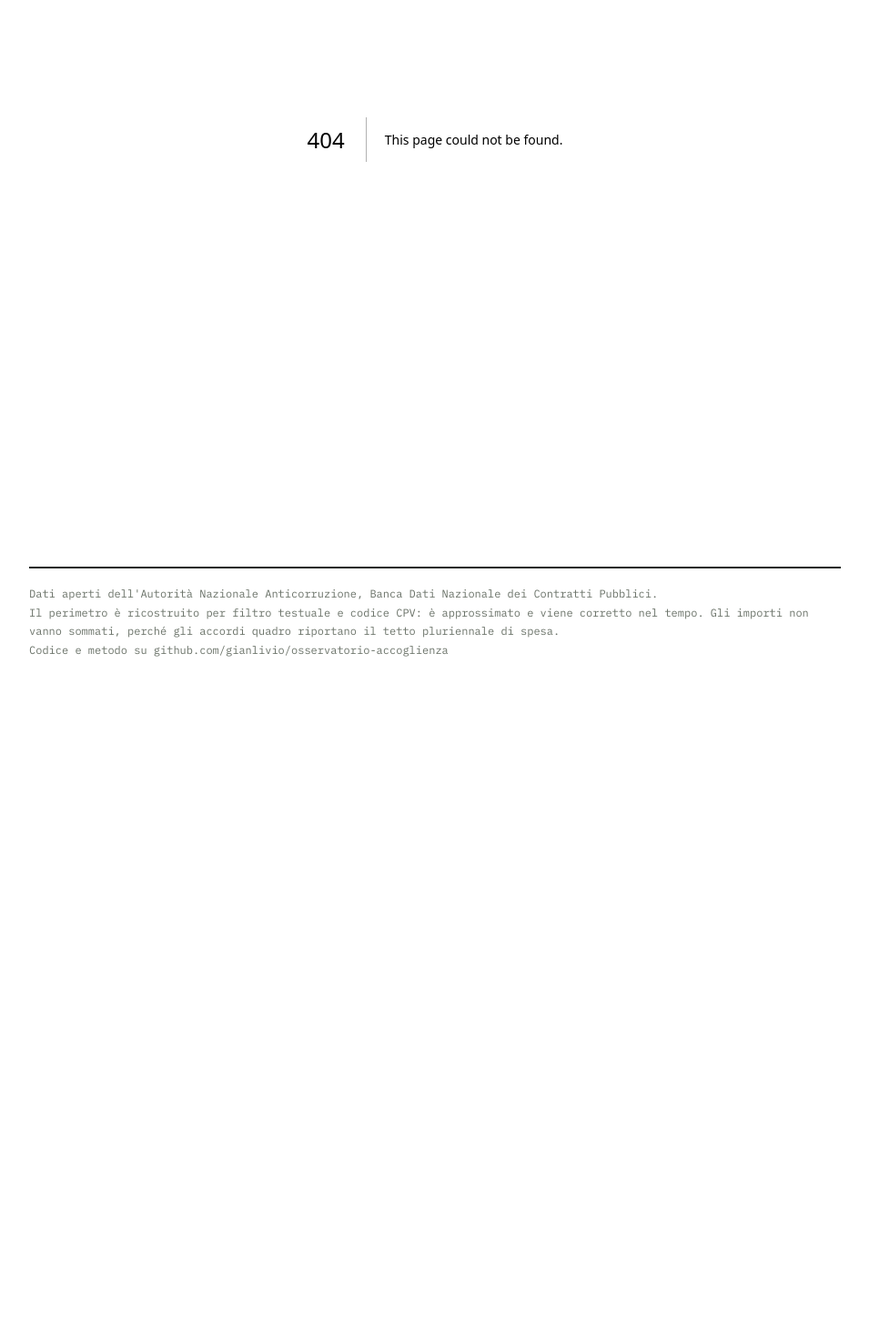
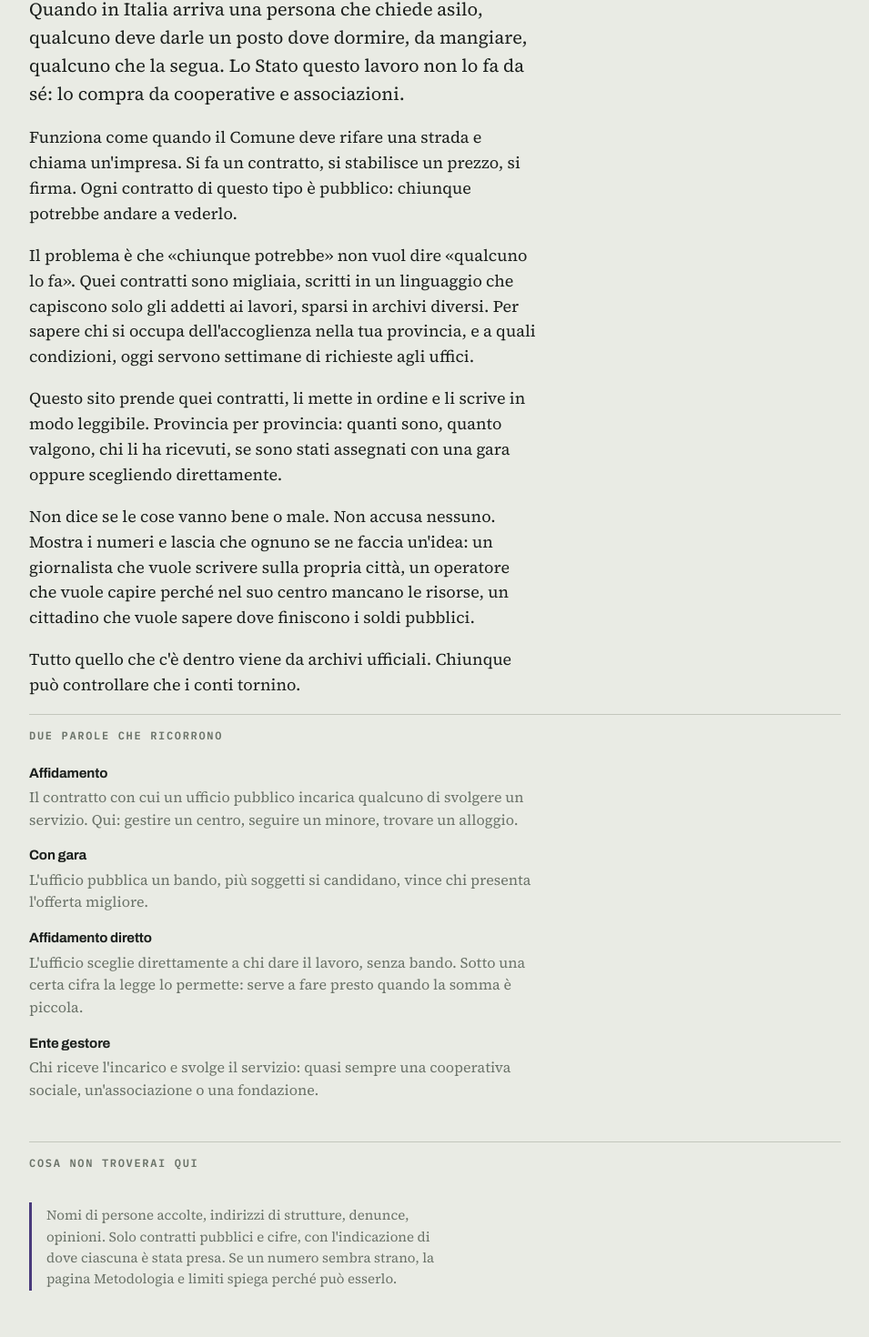
Before and after one commit to gianlivio/osservatorio-accoglienza, a Next.js app in the folder sito/: page /che-cose in a window 1280 px wide. Before the commit this address had no page. Shown: the part 372-1842 px from the top of the page at 91% size, without its empty margins (162-1117 px from the left). Before the commit the page ends 1157 px from the top, so only its background shows below. Built offline with nearby package versions, Linux system fonts and the light colour scheme.

Commit message:
Copy riscritto in linguaggio comune, nuova pagina Che cos'è

```diff
--- /dev/null
+++ b/sito/app/che-cose/page.tsx
@@ -0,0 +1,84 @@
+import Link from "next/link";
+
+export const metadata = { title: "Che cos'è · Osservatorio Accoglienza" };
+
+export default function CheCose() {
+  return (
+    <main>
+      <Link href="/" className="indietro">← vai ai dati</Link>
+      <p className="occhiello">In parole semplici</p>
+      <h1 className="tesi">Che cos&apos;è <em>questo sito</em>.</h1>
+
+      <div className="prosa">
+        <p>
+          Quando in Italia arriva una persona che chiede asilo, qualcuno deve darle un posto
+          dove dormire, da mangiare, qualcuno che la segua. Lo Stato questo lavoro non lo fa
+          da sé: lo compra da cooperative e associazioni.
+        </p>
+        <p>
+          Funziona come quando il Comune deve rifare una strada e chiama un&apos;impresa. Si fa
+          un contratto, si stabilisce un prezzo, si firma. Ogni contratto di questo tipo è
+          pubblico: chiunque potrebbe andare a vederlo.
+        </p>
+        <p>
+          Il problema è che &laquo;chiunque potrebbe&raquo; non vuol dire &laquo;qualcuno lo
+          fa&raquo;. Quei contratti sono migliaia, scritti in un linguaggio che capiscono solo
+          gli addetti ai lavori, sparsi in archivi diversi. Per sapere chi si occupa
+          dell&apos;accoglienza nella tua provincia, e a quali condizioni, oggi servono
+          settimane di richieste agli uffici.
+        </p>
+        <p>
+          Questo sito prende quei contratti, li mette in ordine e li scrive in modo leggibile.
+          Provincia per provincia: quanti sono, quanto valgono, chi li ha ricevuti, se sono
+          stati assegnati con una gara oppure scegliendo direttamente.
+        </p>
+        <p>
+          Non dice se le cose vanno bene o male. Non accusa nessuno. Mostra i numeri e lascia
+          che ognuno se ne faccia un&apos;idea: un giornalista che vuole scrivere sulla propria
+          città, un operatore che vuole capire perché nel suo centro mancano le risorse, un
+          cittadino che vuole sapere dove finiscono i soldi pubblici.
+        </p>
+        <p>
+          Tutto quello che c&apos;è dentro viene da archivi ufficiali. Chiunque può controllare
+          che i conti tornino.
+        </p>
+      </div>
+
+      <section className="sezione">
+        <h2 className="titolo-sezione">Due parole che ricorrono</h2>
+        <dl className="glossario">
+          <dt>Affidamento</dt>
+          <dd>
+            Il contratto con cui un ufficio pubblico incarica qualcuno di svolgere un servizio.
+            Qui: gestire un centro, seguire un minore, trovare un alloggio.
+          </dd>
+          <dt>Con gara</dt>
+          <dd>
+            L&apos;ufficio pubblica un bando, più soggetti si candidano, vince chi presenta
+            l&apos;offerta migliore.
+          </dd>
+          <dt>Affidamento diretto</dt>
+          <dd>
+            L&apos;ufficio sceglie direttamente a chi dare il lavoro, senza bando. Sotto una
+            certa cifra la legge lo permette: serve a fare presto quando la somma è piccola.
+          </dd>
+          <dt>Ente gestore</dt>
+          <dd>
+            Chi riceve l&apos;incarico e svolge il servizio: quasi sempre una cooperativa
+            sociale, un&apos;associazione o una fondazione.
+          </dd>
+        </dl>
+      </section>
+
+      <section className="sezione">
+        <h2 className="titolo-sezione">Cosa non troverai qui</h2>
+        <p className="avviso">
+          Nomi di persone accolte, indirizzi di strutture, denunce, opinioni. Solo contratti
+          pubblici e cifre, con l&apos;indicazione di dove ciascuna è stata presa. Se un numero
+          sembra strano, la pagina <Link href="/metodologia">Metodologia e limiti</Link> spiega
+          perché può esserlo.
+        </p>
+      </section>
+    </main>
+  );
+}
--- a/sito/app/globals.css
+++ b/sito/app/globals.css
@@ -88,3 +88,14 @@ th.num .ordina{flex-direction:row-reverse}
 .mese i{position:absolute;inset:auto 0 0 0;background:var(--timbro);display:block}
 .assi-mesi{display:flex;justify-content:space-between;font-family:var(--dato);
   font-size:11px;color:var(--tenue)}
+
+.prosa{max-width:62ch;margin-bottom:16px}
+.prosa p{margin-bottom:18px;font-size:18px}
+.prosa p:first-child{font-size:20px}
+.glossario{max-width:62ch}
+.glossario dt{font-family:var(--display);font-weight:700;font-size:15px;
+  letter-spacing:-.01em;margin-top:16px}
+.glossario dt:first-child{margin-top:0}
+.glossario dd{color:var(--tenue);font-size:16px;margin-top:2px}
+.link-interno{color:var(--timbro);border-bottom:1px solid var(--linea);white-space:nowrap}
+.link-interno:hover{border-color:var(--timbro)}
--- a/sito/app/layout.tsx
+++ b/sito/app/layout.tsx
@@ -16,15 +16,14 @@ export default function RootLayout({ children }: { children: React.ReactNode })
         <div className="guscio">
           <header className="testata">
             <Link href="/" className="marchio">Osservatorio Accoglienza</Link>
-            <span className="meta"><Link href="/metodologia">Metodologia e limiti</Link> · dati {anni[0]}–{anni[anni.length - 1]} · fonte ANAC</span>
+            <span className="meta"><Link href="/che-cose">Che cos&apos;è</Link> · <Link href="/metodologia">Metodologia</Link> · dati {anni[0]}–{anni[anni.length - 1]} · fonte ANAC</span>
           </header>
           {children}
           <footer className="pie">
-            Dati aperti dell&apos;Autorità Nazionale Anticorruzione, Banca Dati Nazionale
-            dei Contratti Pubblici.<br />
-            Il perimetro è ricostruito per filtro testuale e codice CPV: è approssimato
-            e viene corretto nel tempo. Gli importi non vanno sommati, perché gli accordi
-            quadro riportano il tetto pluriennale di spesa.<br />
+            Dati dell&apos;Autorità Nazionale Anticorruzione, la banca dati pubblica di tutti
+            i contratti della pubblica amministrazione italiana.<br />
+            I contratti sono selezionati automaticamente e l&apos;elenco è approssimato:
+            qualcosa entra per errore, qualcosa manca. Gli importi non vanno sommati.<br />
             Codice e metodo su github.com/gianlivio/osservatorio-accoglienza
           </footer>
         </div>
```
Also changed, not shown: sito/app/page.tsx (+43 -37 lines).
